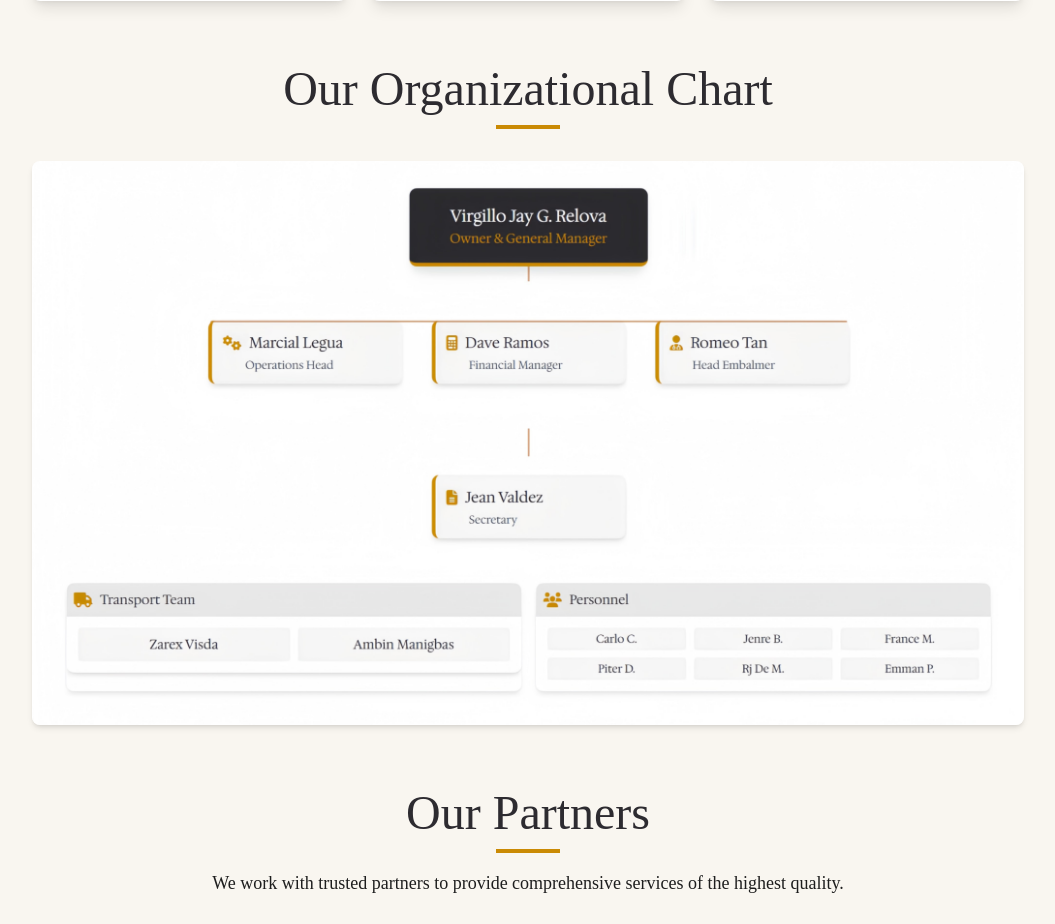
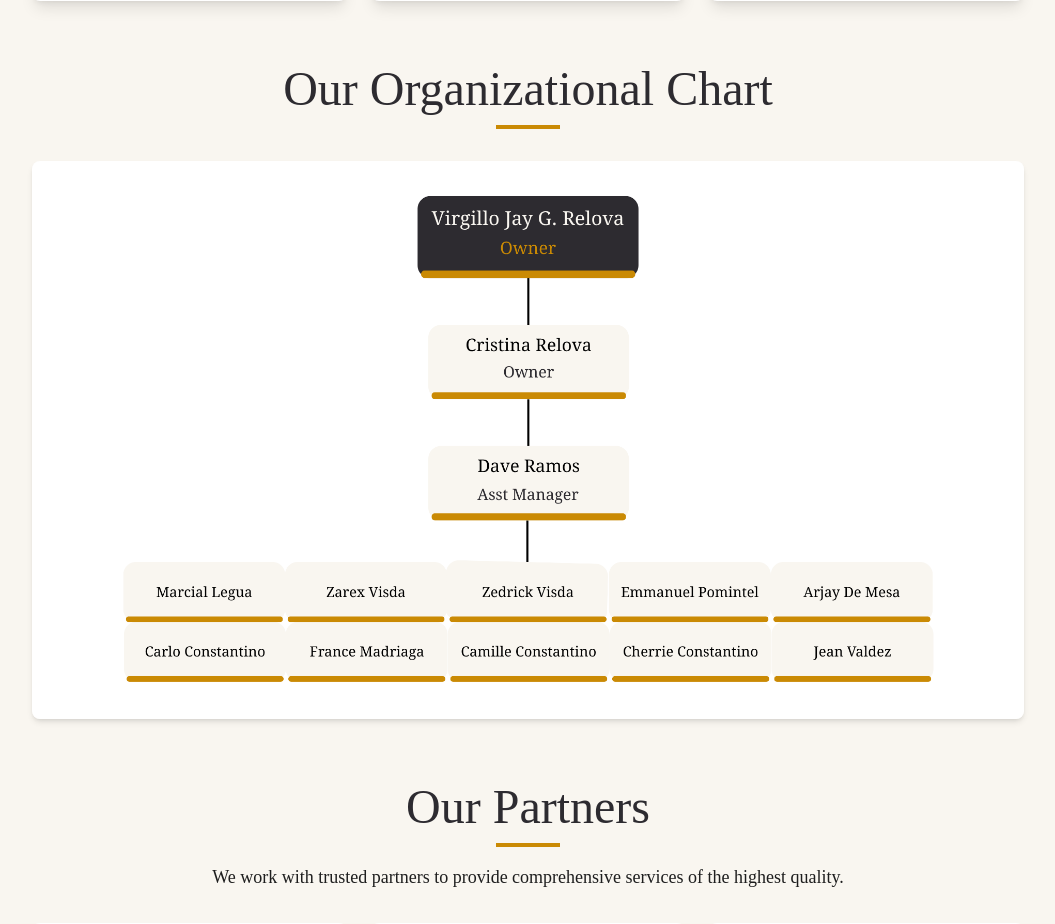
Before and after one commit to wisel-ctrl/grievease-hostinger, a PHP site: page /about.php in a window 1280 px wide. Shown: the part 3219-4143 px from the top of the page, without its empty margins (112-1167 px from the left). Run offline with PHP 8.4, Linux system fonts and the light colour scheme; some libraries are stand-ins or nearby versions; some web fonts are replaced.

Commit message:
org chart

```diff
--- a/about.php
+++ b/about.php
@@ -358,7 +358,7 @@
 
 <!-- Image replacement -->
 <div class="max-w-5xl mx-auto px-4">
-    <img src="image/orgchart.jpg" alt="Organization Chart" class="w-full h-auto rounded-lg shadow-md">
+    <img src="image/orgchartfinal.png" alt="Organization Chart" class="w-full h-auto rounded-lg shadow-md">
 </div>
 
 <div>
--- a/customer/about.php
+++ b/customer/about.php
@@ -681,7 +681,7 @@ require_once '../db_connect.php'; // Database connection
 
 <!-- Image replacement -->
 <div class="max-w-5xl mx-auto px-4">
-    <img src="../image/orgchart.jpg" alt="Organization Chart" class="w-full h-auto rounded-lg shadow-md">
+    <img src="../image/orgchartfinal.png" alt="Organization Chart" class="w-full h-auto rounded-lg shadow-md">
 </div>
 
 <div>
```
Also changed, not shown: image/orgchartfinal.png (added).
